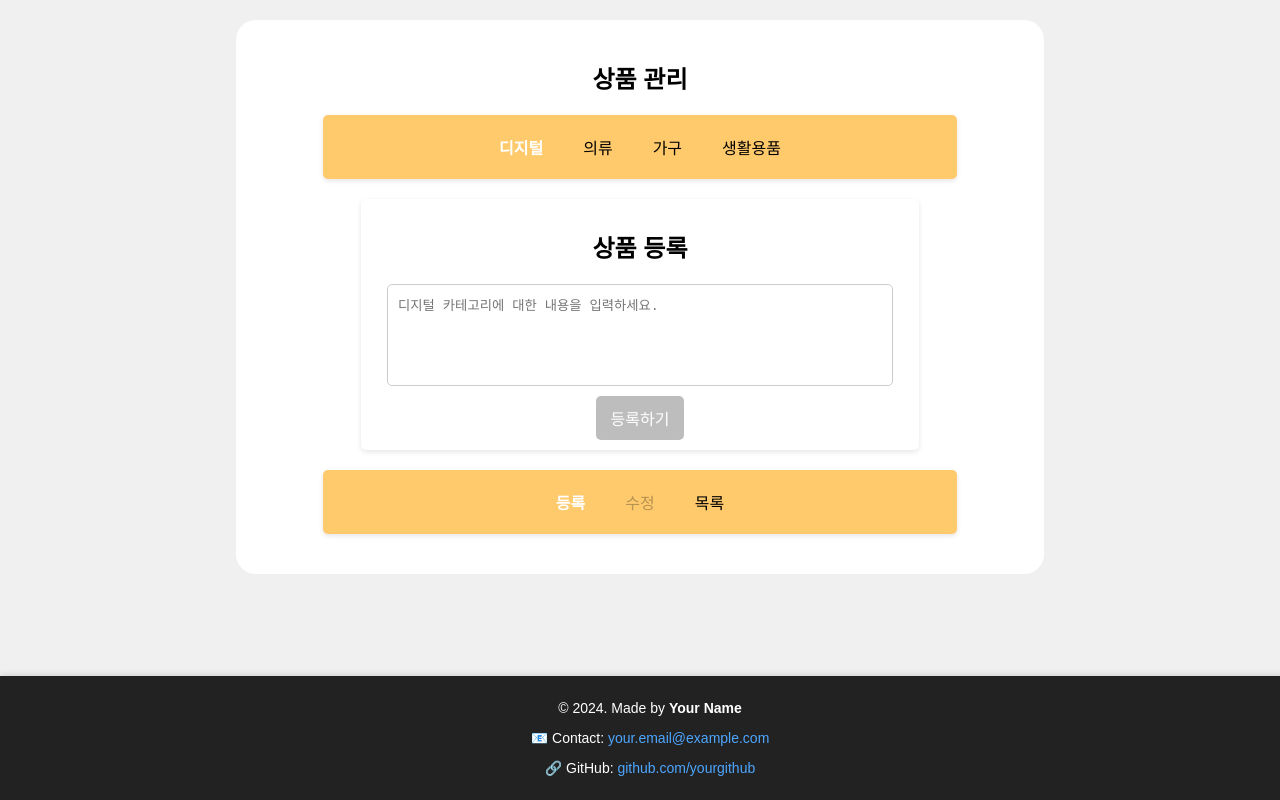
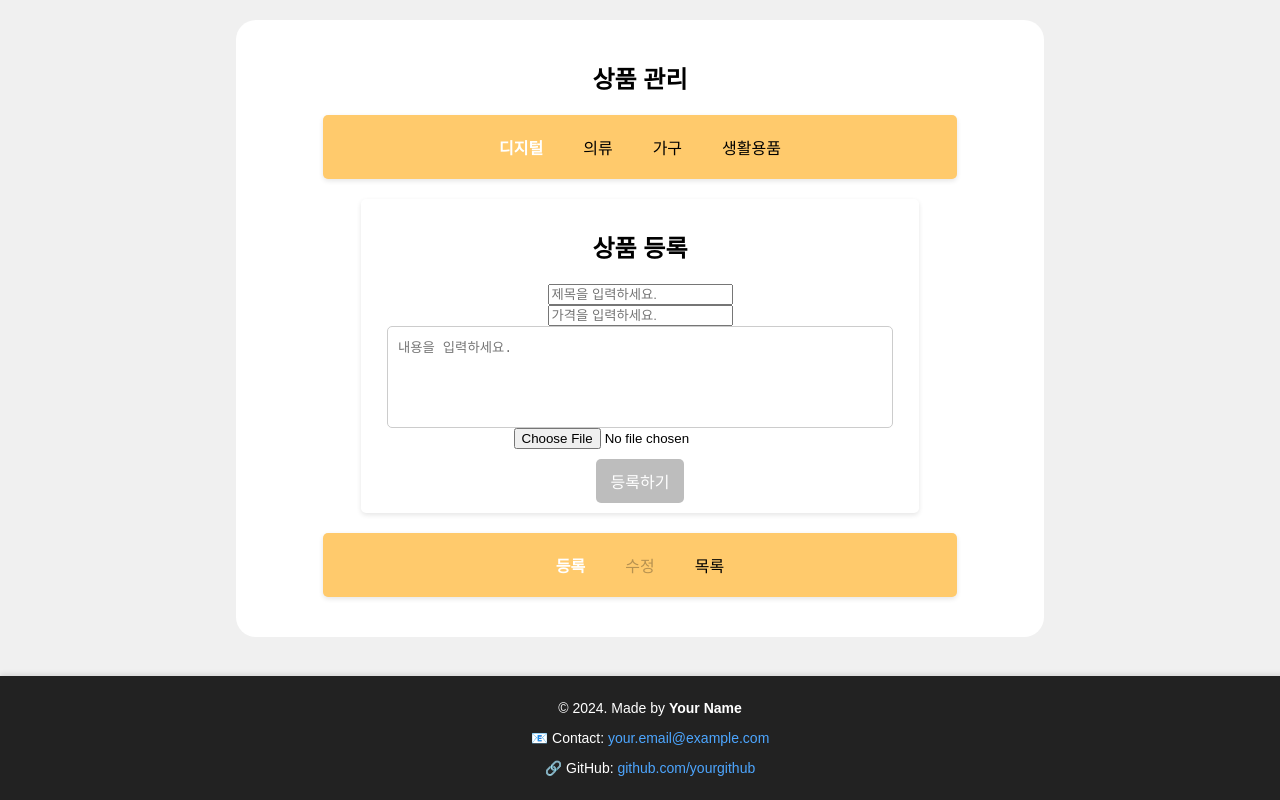
Before and after one commit to Ketose333/ReactKTraining, a React (Create React App) app: page / in a window 1280 px wide. Built offline with nearby package versions, Linux system fonts and the light colour scheme.

Commit message:
edit Post.js

```diff
--- a/src/components/Post.js
+++ b/src/components/Post.js
@@ -5,46 +5,62 @@ import Mode from "./Mode";
 
 const Post = () => {
     const [category, setCategory] = useState("디지털");
+    const [title, setTitle] = useState("");
+    const [price, setPrice] = useState("");
     const [content, setContent] = useState("");
+    const [image, setImage] = useState(null);
     const [posts, setPosts] = useState([]);
     const [mode, setMode] = useState("등록");
     const [editingPost, setEditingPost] = useState(null);
     const [soldPosts, setSoldPosts] = useState([]);
     const [message, setMessage] = useState("");
 
-    const handleContentChange = (event) => {
-        setContent(event.target.value);
+    const handleTitleChange = (event) => setTitle(event.target.value);
+    const handlePriceChange = (event) => setPrice(event.target.value);
+    const handleContentChange = (event) => setContent(event.target.value);
+
+    const handleImageChange = (event) => {
+        const file = event.target.files[0];
+        if (file) {
+            const reader = new FileReader();
+            reader.onloadend = () => setImage(reader.result);
+            reader.readAsDataURL(file);
+        }
     };
 
     const handleRegister = () => {
-        if (content.trim() === "") {
-            alert("내용을 입력해주세요.");
+        if (title.trim() === "" || content.trim() === "") {
+            alert("제목과 내용을 입력해주세요.");
             return;
         }
         if (mode === "등록") {
-            const newPost = { id: Date.now(), category, content };
+            const newPost = { id: Date.now(), category, title, price, content, image };
             setPosts([...posts, newPost]);
             setMessage("등록이 완료되었습니다.");
         } else if (mode === "수정" && editingPost) {
             const updatedPosts = posts.map((post) =>
-                post.id === editingPost.id ? { ...post, content, category } : post
+                post.id === editingPost.id ? { ...post, category, title, price, content, image } : post
             );
             setPosts(updatedPosts);
             setMessage("수정이 완료되었습니다.");
         }
+        setTitle("");
+        setPrice("");
         setContent("");
+        setImage(null);
         setEditingPost(null);
         setMode("목록");
     };
 
-    const handleDelete = (id) => {
-        setPosts(posts.filter(post => post.id !== id));
-    };
+    const handleDelete = (id) => setPosts(posts.filter(post => post.id !== id));
 
     const handleEdit = (post) => {
         setEditingPost(post);
         setCategory(post.category);
+        setTitle(post.title);
+        setPrice(post.price);
         setContent(post.content);
+        setImage(post.image);
         setMode("수정");
         setMessage("");
     };
@@ -68,57 +84,47 @@ const Post = () => {
 
             {(mode === "등록" || mode === "수정") && (
                 <section>
-                    <Category category={category} onCategoryChange={setCategory} disabled={mode === "삭제"} />
+                    <Category category={category} onCategoryChange={setCategory} />
                 </section>
             )}
 
             {(mode === "등록" || mode === "수정") && (
                 <section className="content-box">
                     <h2>{mode === "등록" ? "상품 등록" : "상품 수정"}</h2>
-                    <textarea
-                        className="content-input"
-                        placeholder={`${category} 카테고리에 대한 내용을 입력하세요.`}
-                        value={content}
-                        onChange={handleContentChange}
-                        disabled={mode === "목록"}
-                    />
-                    <button className="register-btn" onClick={handleRegister}>
-                        {mode === "등록" ? "등록하기" : "수정하기"}
-                    </button>
+                    <input type="text" className="title-input" placeholder="제목을 입력하세요." value={title} onChange={handleTitleChange} />
+                    <input type="text" className="price-input" placeholder="가격을 입력하세요." value={price} onChange={handlePriceChange} />
+                    <textarea className="content-input" placeholder="내용을 입력하세요." value={content} onChange={handleContentChange} />
+                    <input type="file" accept="image/*" onChange={handleImageChange} />
+                    {image && <img src={image} alt="업로드된 이미지" className="preview-image" />}
+                    <button className="register-btn" onClick={handleRegister}>{mode === "등록" ? "등록하기" : "수정하기"}</button>
                 </section>
             )}
 
             {mode === "목록" && (
                 <section>
                     <Category category={category} onCategoryChange={setCategory} />
-
                     <h2>{category} 게시물</h2>
                     {filteredPosts.length > 0 ? (
                         <ul className="post-list">
                             {filteredPosts.map((post) => (
                                 <article key={post.id} className="post-item">
                                     {message && (
-                                        <p style={{ color: 'red' }}>
-                                            {soldPosts.includes(post.id) ? "이미 팔린 상품입니다." : message}
-                                        </p>
+                                        <p style={{ color: 'red' }}>{soldPosts.includes(post.id) ? "이미 팔린 상품입니다." : message}</p>
                                     )}
                                     <p><strong>카테고리:</strong> {post.category}</p>
+                                    <p><strong>제목:</strong> {post.title}</p>
+                                    <p><strong>가격:</strong> {post.price}</p>
                                     <p><strong>내용:</strong> {post.content}</p>
-                                    <button className="edit-btn" onClick={() => handleEdit(post)} disabled={soldPosts.includes(post.id)}>
-                                        수정하기
-                                    </button>
-                                    <button className="delete-btn" onClick={() => handleDelete(post.id)}>
-                                        삭제하기
-                                    </button>
-                                    <button className="purchase-btn" onClick={() => handlePurchase(post)} disabled={soldPosts.includes(post.id)}>
-                                        구매하기
-                                    </button>
+                                    {post.image && <img src={post.image} alt="상품 이미지" className="post-image" />}
+                                    <button className="edit-btn" onClick={() => handleEdit(post)} disabled={soldPosts.includes(post.id)}>수정하기</button>
+                                    <button className="delete-btn" onClick={() => handleDelete(post.id)}>삭제하기</button>
+                                    <button className="purchase-btn" onClick={() => handlePurchase(post)} disabled={soldPosts.includes(post.id)}>구매하기</button>
                                 </article>
                             ))}
                         </ul>
                     ) : (
                         <article className="post-item">
-                        <h3>등록된 게시물이 없습니다.</h3>
+                            <h3>등록된 게시물이 없습니다.</h3>
                         </article>
                     )}
                 </section>
```
